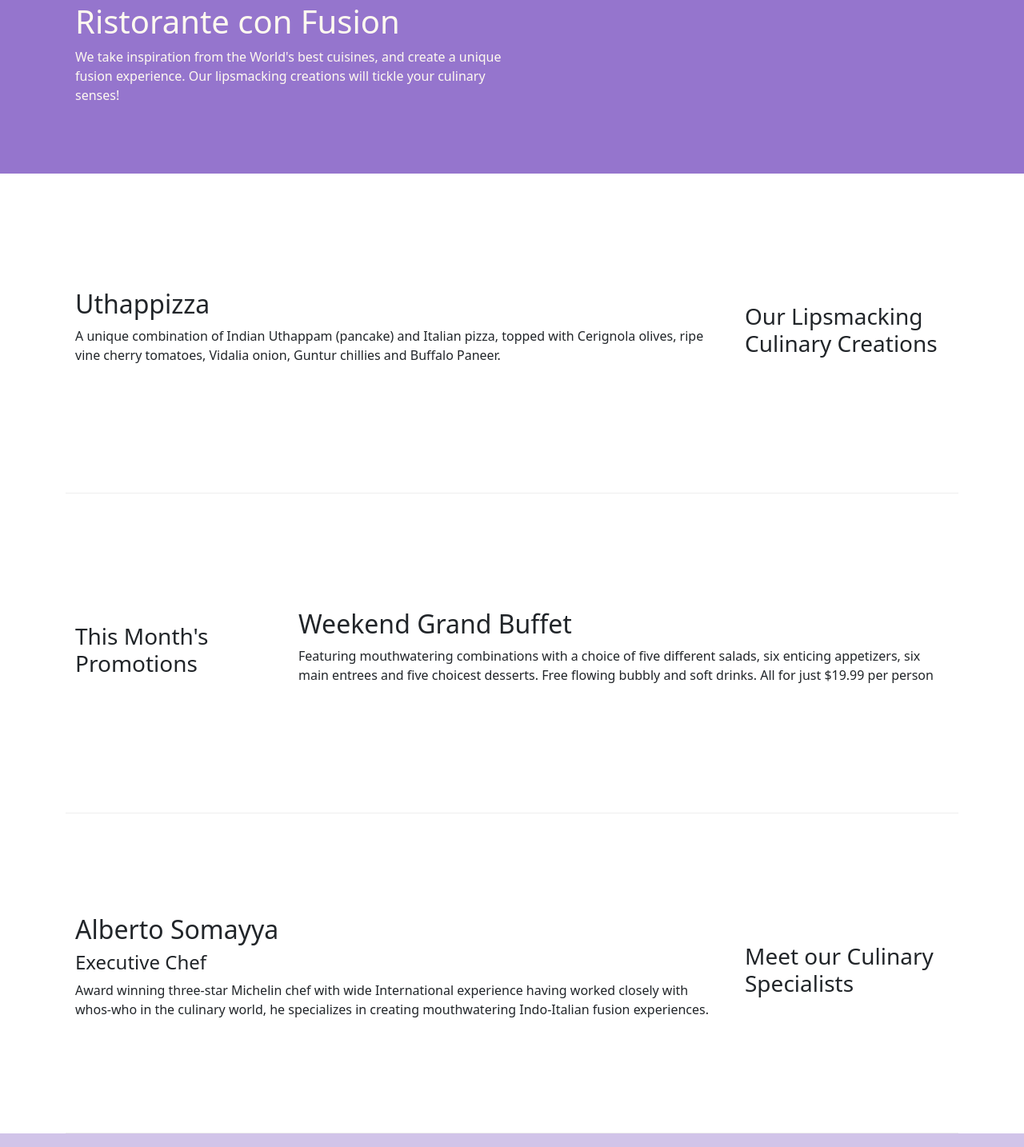
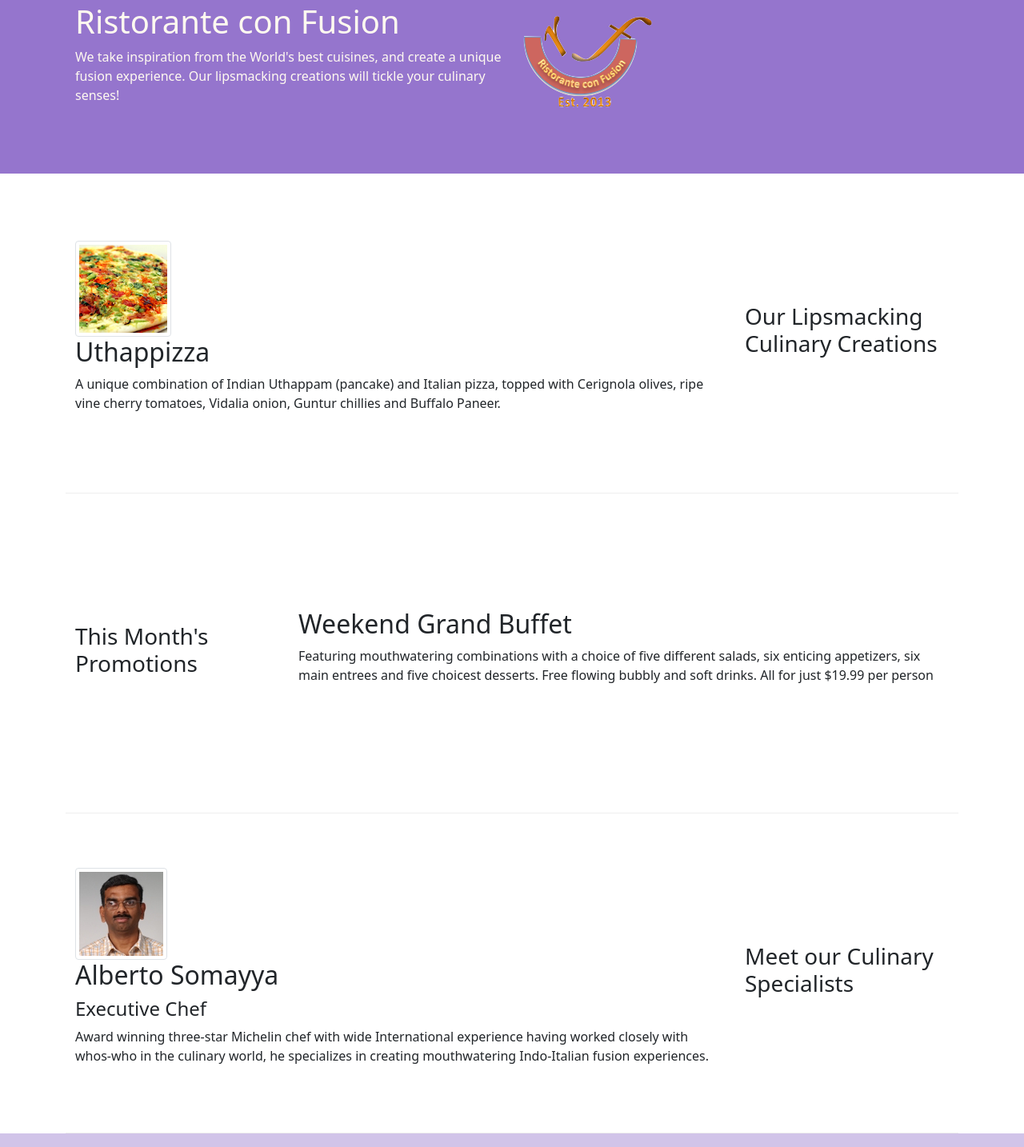
Before and after one commit to ncondes/getting-started-with-bootstrap, a website: page index.html in a window 1280 px wide. Shown: the part 117-1551 px from the top of the page at 80% size. Drawn offline with nearby package versions, Linux system fonts and the light colour scheme.

Commit message:
Images(fix)?

```diff
--- a/index.html
+++ b/index.html
@@ -44,7 +44,9 @@
     <nav class="navbar navbar-dark navbar-expand-sm fixed-top">
       <div class="container">
         <!--Name of the company / Logo-->
-        <a class="navbar-brand mr-auto" href="#">Ristorante Con Fusion</a>
+        <a class="navbar-brand mr-auto" href="#"
+          ><img src="img/logo.png" height="30" width="41"
+        /></a>
         <!-- Creating a responsive nav bar-->
         <!-- depending on if you put the button code before or after the navbar-brand the desplegable menu will be on the right or left side-->
         <button
@@ -126,7 +128,9 @@
             </p>
           </div>
           <!-- col-sm will ocupate the remaining width (6 this case) -->
-          <div class="col-12 col-sm"></div>
+          <div class="col-12 col-sm align-self-center">
+            <img src="img/logo.png" class="img-fluid" />
+          </div>
         </div>
       </div>
     </header>
@@ -143,12 +147,22 @@
         </div>
         <!-- for xs block, for sm, ocupathe the remaining widh and ssame for md-->
         <div class="col col-sm order-sm-first col-md">
-          <h2>Uthappizza</h2>
-          <p>
-            A unique combination of Indian Uthappam (pancake) and Italian pizza,
-            topped with Cerignola olives, ripe vine cherry tomatoes, Vidalia
-            onion, Guntur chillies and Buffalo Paneer.
-          </p>
+          <div class="media">
+            <img
+              class="d-flex mr-3 img-thumbnail align-self-center"
+              src="img/uthappizza.png"
+              alt="uthapizza"
+            />
+            <div class="media-body">
+              <!--mt-0 doesnt work ?-->
+              <h2 class="mt-0">Uthappizza</h2>
+              <p class="d-none d-sm-block">
+                A unique combination of Indian Uthappam (pancake) and Italian
+                pizza, topped with Cerignola olives, ripe vine cherry tomatoes,
+                Vidalia onion, Guntur chillies and Buffalo Paneer.
+              </p>
+            </div>
+          </div>
         </div>
       </div>
 
@@ -172,14 +186,23 @@
           <h3>Meet our Culinary Specialists</h3>
         </div>
         <div class="col col-sm order-sm-first col-md">
-          <h2>Alberto Somayya</h2>
-          <h4>Executive Chef</h4>
-          <p>
-            Award winning three-star Michelin chef with wide International
-            experience having worked closely with whos-who in the culinary
-            world, he specializes in creating mouthwatering Indo-Italian fusion
-            experiences.
-          </p>
+          <div class="media">
+            <img
+              src="img/alberto.png"
+              class="d-flex mr-3 img-thumbnail align-self-center"
+              alt="alberto"
+            />
+            <div class="media-body">
+              <h2 class="mt-0">Alberto Somayya</h2>
+              <h4>Executive Chef</h4>
+              <p class="d-none d-sm-block">
+                Award winning three-star Michelin chef with wide International
+                experience having worked closely with whos-who in the culinary
+                world, he specializes in creating mouthwatering Indo-Italian
+                fusion experiences.
+              </p>
+            </div>
+          </div>
         </div>
       </div>
     </div>
```
Also changed, not shown: aboutus.html (+5 -3 lines), contactus.html (+5 -3 lines), img/alberto.png (added), img/buffet.png (added), img/logo.png (added), img/uthappizza.png (added), 1 other file.
